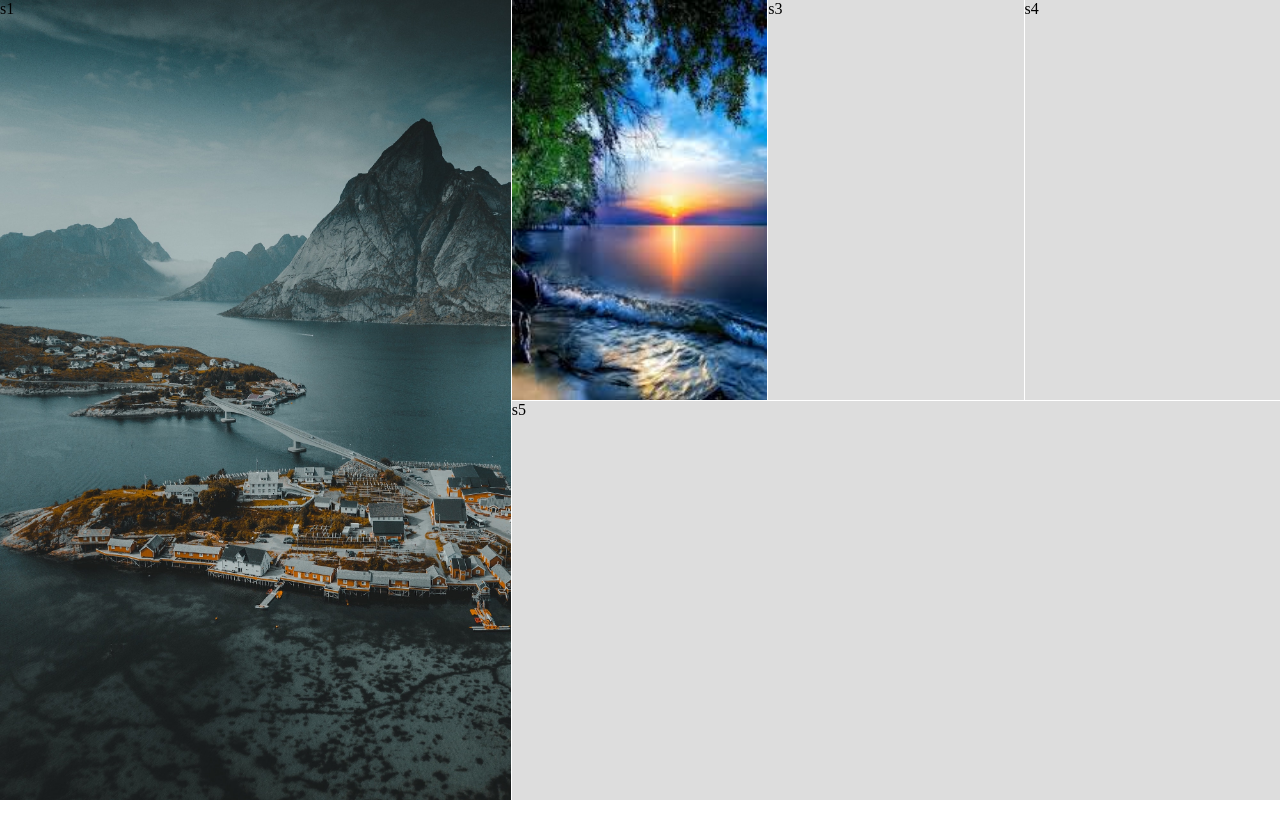
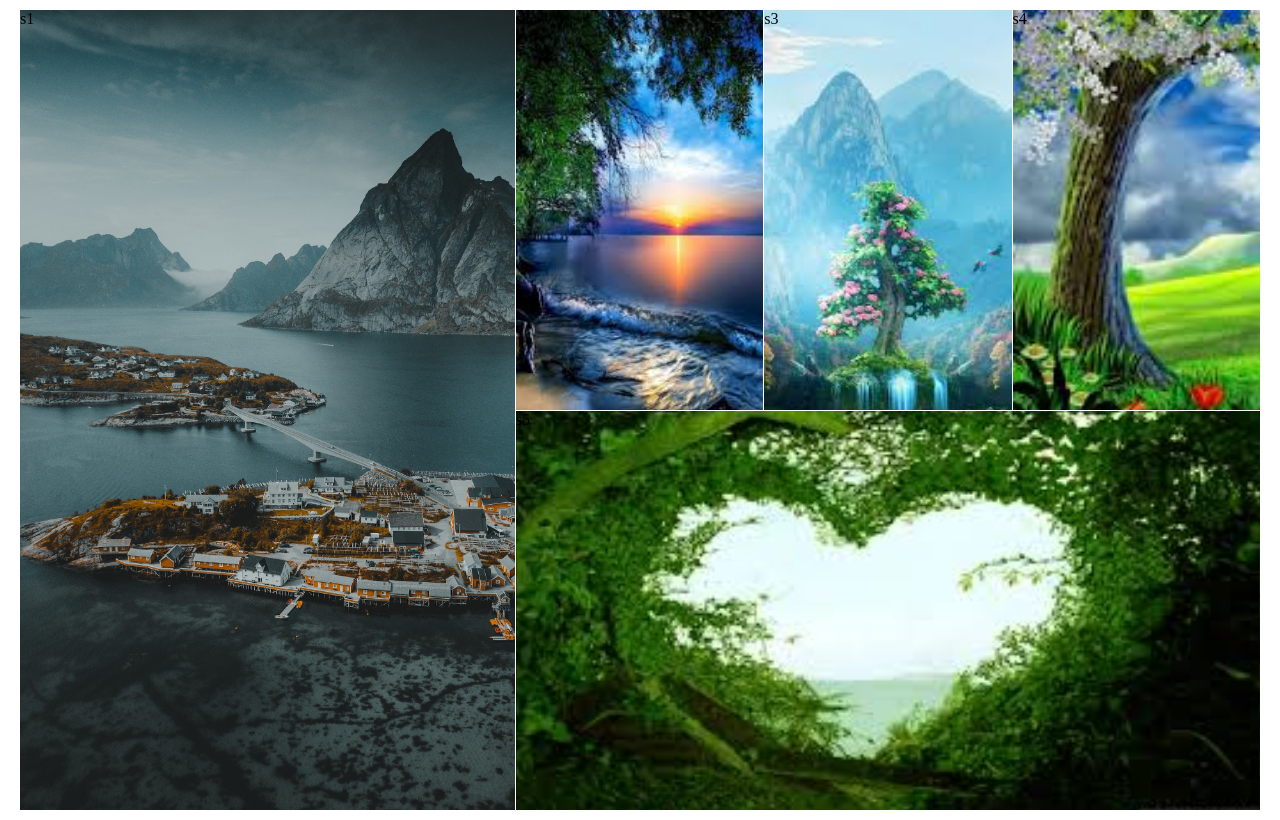
Before and after one commit to Rubel931848/grid-, a plain HTML site: page index.html in a window 1280 px wide. Drawn offline with Linux system fonts and the light colour scheme.

Commit message:
add some imgages and use bg in s2 s3 s4 index.html

```diff
--- a/index.html
+++ b/index.html
@@ -16,6 +16,7 @@
             grid-template-columns: 2fr 1fr 1fr 1fr;
             row-gap: 1px;
             column-gap: 1px;
+            padding:10px 20px;
         }
         .item{
             background:#ddd;
@@ -25,13 +26,26 @@
             background: url(img/bg.jpg);
             background-size: cover;
         }
-        .s5{
-            grid-column:2/-1;
-        }
         .s2{
             background: url(img/download.jfif);
             background-size: cover;
         }
+        .s3{
+            background: url(img/images\ \(1\).jfif);
+            background-size: cover;
+
+        }
+        .s4{
+            background: url(img/images\ \(2\).jfif);
+            background-size: cover;
+        }
+        .s5{
+            grid-column:2/-1;
+            background:url(img/download\ \(1\).jfif) ;
+            background-size: cover;
+            background-position:center center;
+        }
+
     </style>
 </head>
 <body>
```
Also changed, not shown: img/download (1).jfif (added), img/images (1).jfif (added), img/images (2).jfif (added), img/images (3).jfif (added), img/images.jfif (added).
